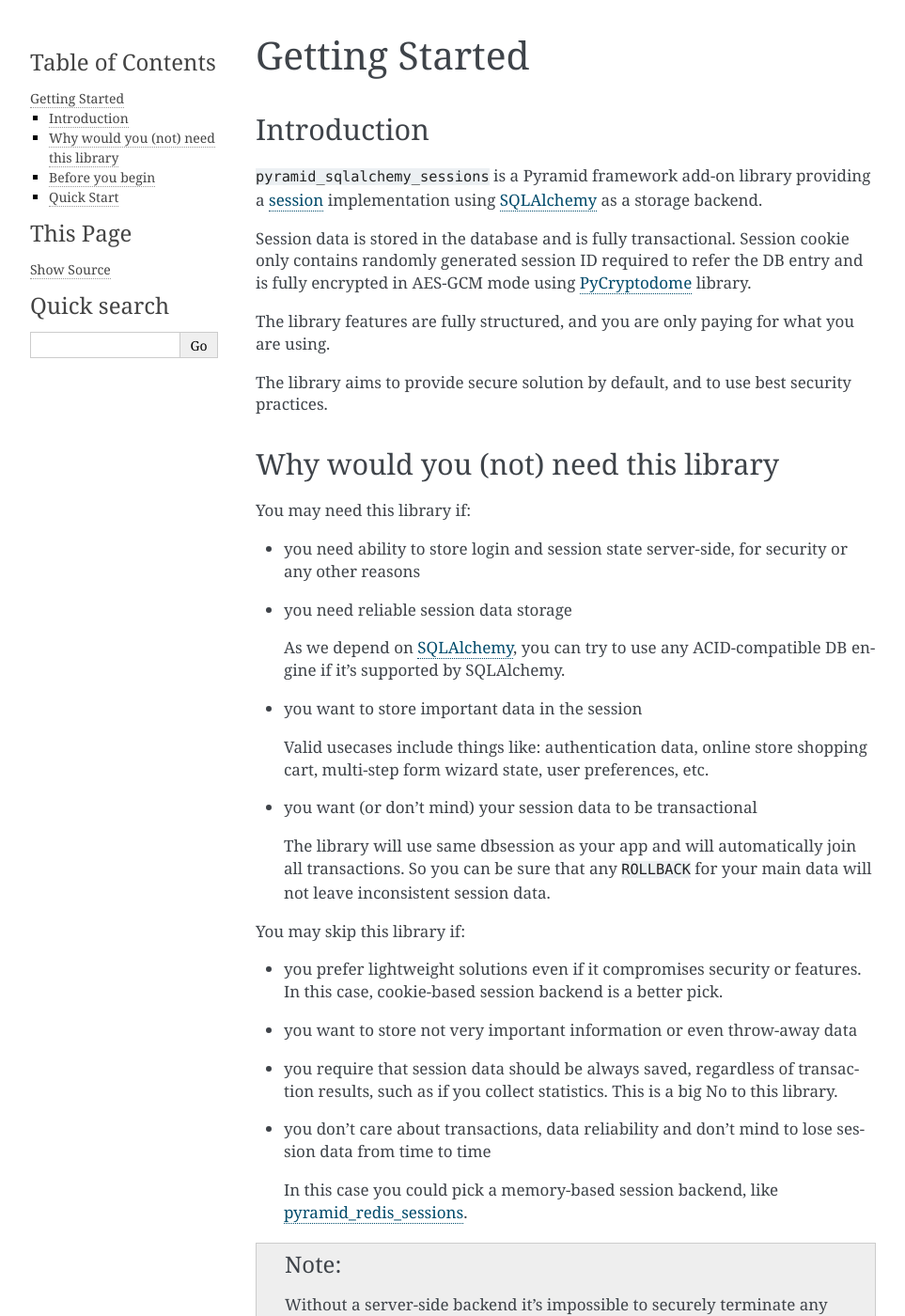
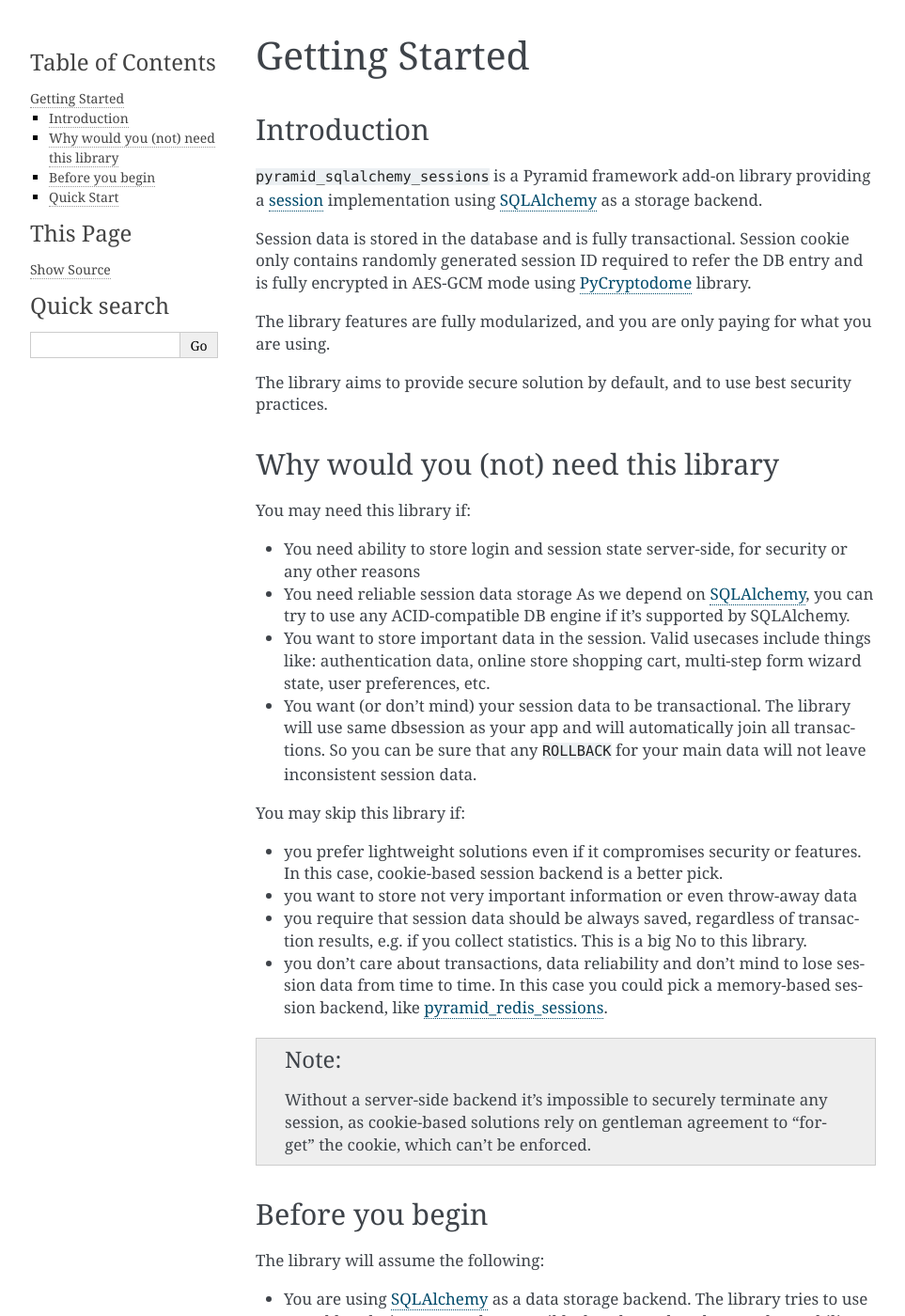
Before and after one commit to a3kov/pyramid_sqlalchemy_sessions, a Sphinx documentation site: the page built from docs/getting-started.rst, in a window 1280 px wide and 1400 px high. Shown: the whole window at 94% size, without its empty margins (148-1111 px from the left). Built offline with Sphinx 7.4.7, drawn with Linux system fonts in a browser that asks for light colours; some of the changed text lies outside the part shown.

Commit message:
Improved and adapted getting-started for rtd

```diff
--- a/docs/getting-started.rst
+++ b/docs/getting-started.rst
@@ -15,7 +15,7 @@
 refer the DB entry and is fully encrypted in AES-GCM mode using
 `PyCryptodome <https://www.pycryptodome.org>`_ library.
 
-The library features are fully structured, and you are only paying for what
+The library features are fully modularized, and you are only paying for what
 you are using.
 
 The library aims to provide secure solution by default, and to use best
@@ -27,22 +27,19 @@
 
 You may need this library if:
 
-* you need ability to store login and session state server-side, for security
+* You need ability to store login and session state server-side, for security
   or any other reasons
 
-* you need reliable session data storage
-
+* You need reliable session data storage
   As we depend on `SQLAlchemy <http://www.sqlalchemy.org/>`_, you can try to
   use any ACID-compatible DB engine if it's supported by SQLAlchemy.
 
-* you want to store important data in the session
-
+* You want to store important data in the session.
   Valid usecases include things like: authentication data,
   online store shopping cart, multi-step form wizard state,
   user preferences, etc.
 
-* you want (or don't mind) your session data to be transactional
-
+* You want (or don't mind) your session data to be transactional.
   The library will use same dbsession as your app and will automatically join
   all transactions. So you can be sure that any ``ROLLBACK`` for your main
   data will not leave inconsistent session data.
@@ -56,12 +53,11 @@
 * you want to store not very important information or even throw-away data
 
 * you require that session data should be always saved, regardless of
-  transaction results, such as if you collect statistics.
+  transaction results, e.g. if you collect statistics.
   This is a big No to this library.
 
 * you don't care about transactions, data reliability and don't mind to lose
-  session data from time to time
-
+  session data from time to time.
   In this case you could pick a memory-based session backend, like
   `pyramid_redis_sessions`_.
 
@@ -101,7 +97,6 @@
 
 * You don't clear your :term:`sqla:session` by running
   ``dbsession.expunge_all()``, etc.
-
   As the library will share the DB :term:`sqla:session` with your app,
   both your main data and the library data need to coexist peacefully.
 
```
